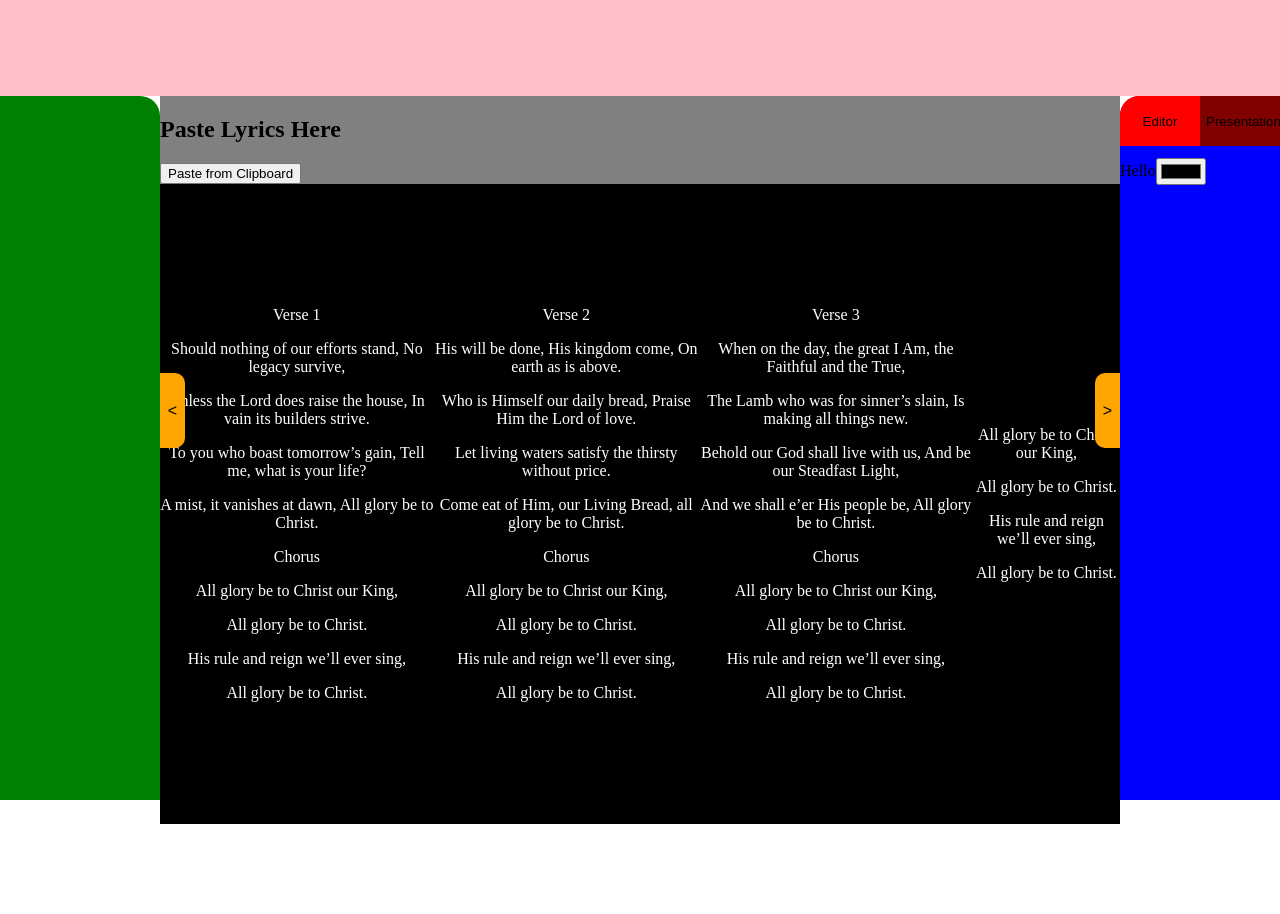
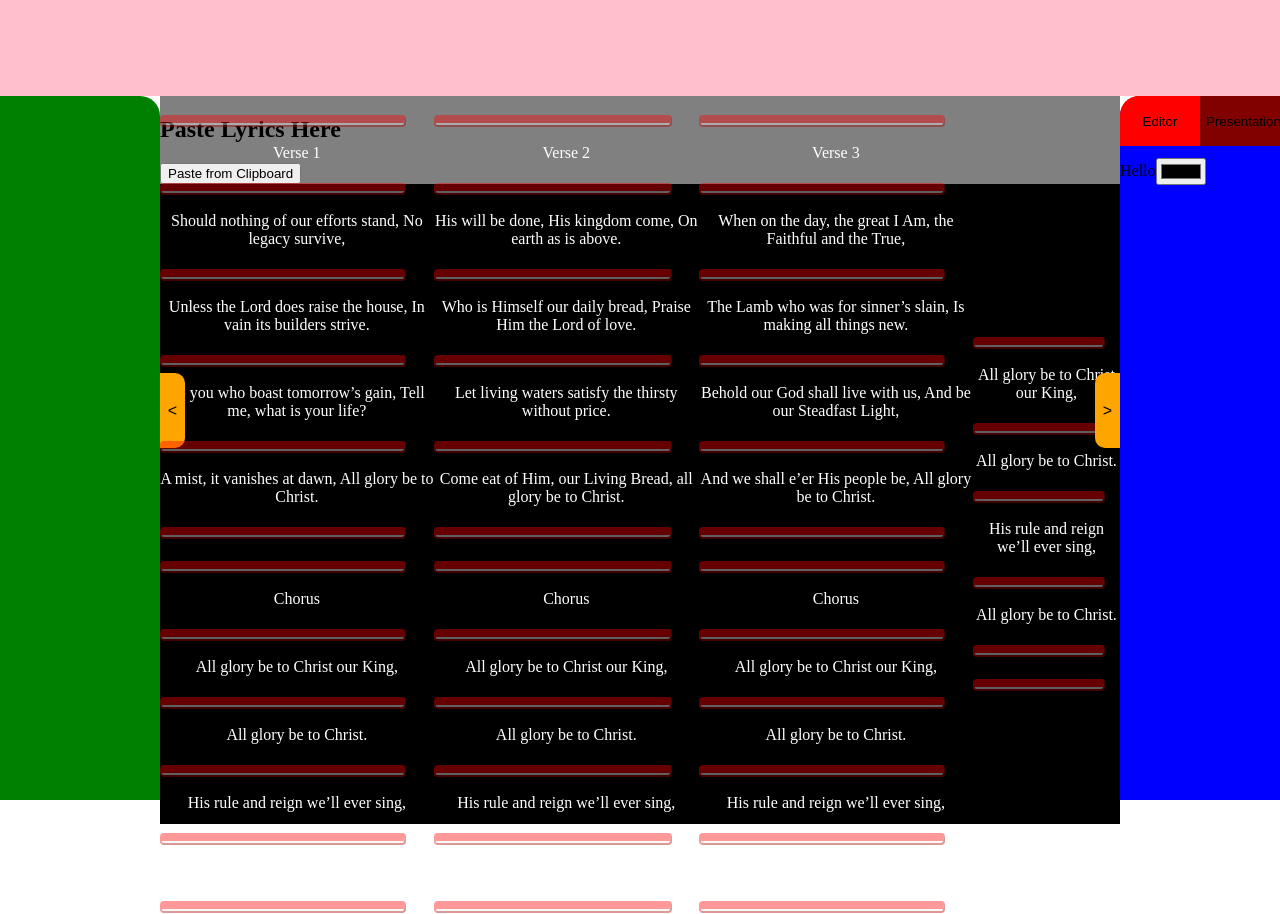
Before and after one commit to MasterTemple/CSCI-450-Group-Project, a SvelteKit app: page / in a window 1280 px wide. Both pictures are taken after a click on the button "Paste from Clipboard". Before the commit the page ends 824 px from the top, so only its background shows below. Built offline with nearby package versions, Linux system fonts and the light colour scheme.

Commit message:
Added dividers and they can be toggled on and off by clicking

```diff
--- a/src/routes/LyricEditor.svelte
+++ b/src/routes/LyricEditor.svelte
@@ -1,7 +1,7 @@
 <script>
     import { writable } from 'svelte/store';
     import { EXAMPLE_CONTENTS } from "./constants.js"
-    import { rawClipboardContents, lines, numberOfColumns } from "./stores.js"
+    import { rawClipboardContents, lines, numberOfColumns, dividerList } from "./stores.js"
 
     async function readClipboard() {
         // save the clipboard contents
@@ -13,7 +13,10 @@
             // remove leading and trailing whitespace
             .map((line) => line.trim()));
 
+        // TODO: find empty lines and place borders there
+
         console.log({$lines})
+        dividerList.set(new Array($lines.length).fill(false));
     }
 
     const NUMBER_OF_LINES_PER_COLUMN = 12;
@@ -29,8 +32,9 @@
 <div id="lyric-region">
     {#each {length: NUMBER_OF_LINES_PER_COLUMN} as _, i}
         <div id="column-{i}" class="lyric-column">
-        {#each $lines.slice(i*NUMBER_OF_LINES_PER_COLUMN, min((i+1)*NUMBER_OF_LINES_PER_COLUMN), $lines.length) as line}
+        {#each $lines.slice(i*NUMBER_OF_LINES_PER_COLUMN, min((i+1)*NUMBER_OF_LINES_PER_COLUMN), $lines.length) as line, j}
             <p>{line}</p>
+        <button class="divider" on:click={() => $dividerList[i*NUMBER_OF_LINES_PER_COLUMN+j] = !$dividerList[i*NUMBER_OF_LINES_PER_COLUMN+j]} class:selected={$dividerList[i*NUMBER_OF_LINES_PER_COLUMN+j]}/>
         {/each}
         </div>
     {/each}
@@ -57,4 +61,21 @@
 p {
     text-align: center;
 }
+
+.divider {
+    width: 90%;
+    border-top-width: 0.5rem;
+    border-color: red;
+    opacity: 0.4;
+    border-radius: 4px;
+}
+
+.divider:hover {
+    opacity: 0.8;
+}
+
+.divider.selected {
+    opacity: 1;
+}
+
 </style>
--- a/src/routes/stores.js
+++ b/src/routes/stores.js
@@ -2,6 +2,7 @@ import { writable } from 'svelte/store';
 
 export const rawClipboardContents = writable("user clipboard");
 export const lines = writable([]);
+export const dividerList = writable([]);
 
 export const numberOfColumns = writable(4);
 
```
